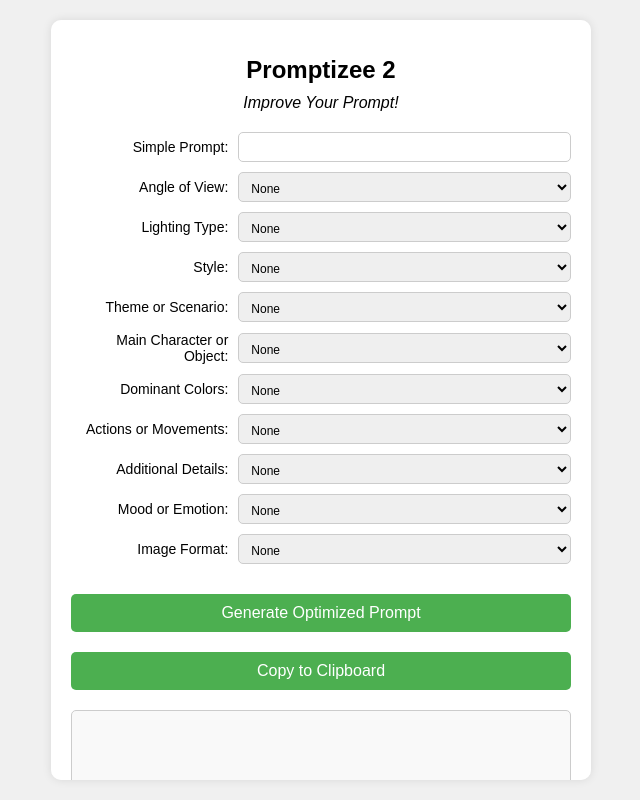
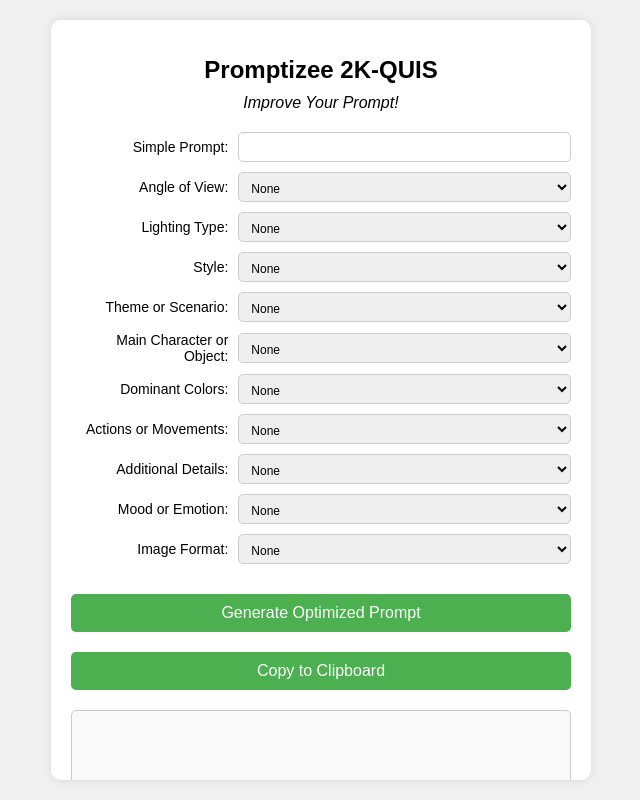
Before and after one commit to tioilmo/promptizee, a plain HTML site: page index.html in a window 1280 px wide. Shown: the whole page, without its empty margins (319-959 px from the left). Drawn offline with Linux system fonts and the light colour scheme.

Commit message:
Update index.html

```diff
--- a/index.html
+++ b/index.html
@@ -92,7 +92,7 @@
 </head>
 <body>
     <div class="container">
-        <h1>Promptizee 2</h1>
+        <h1>Promptizee 2K-QUIS</h1>
         <div class="subtitle">Improve Your Prompt!</div>
         <form id="promptForm">
             <div class="form-group">
```
